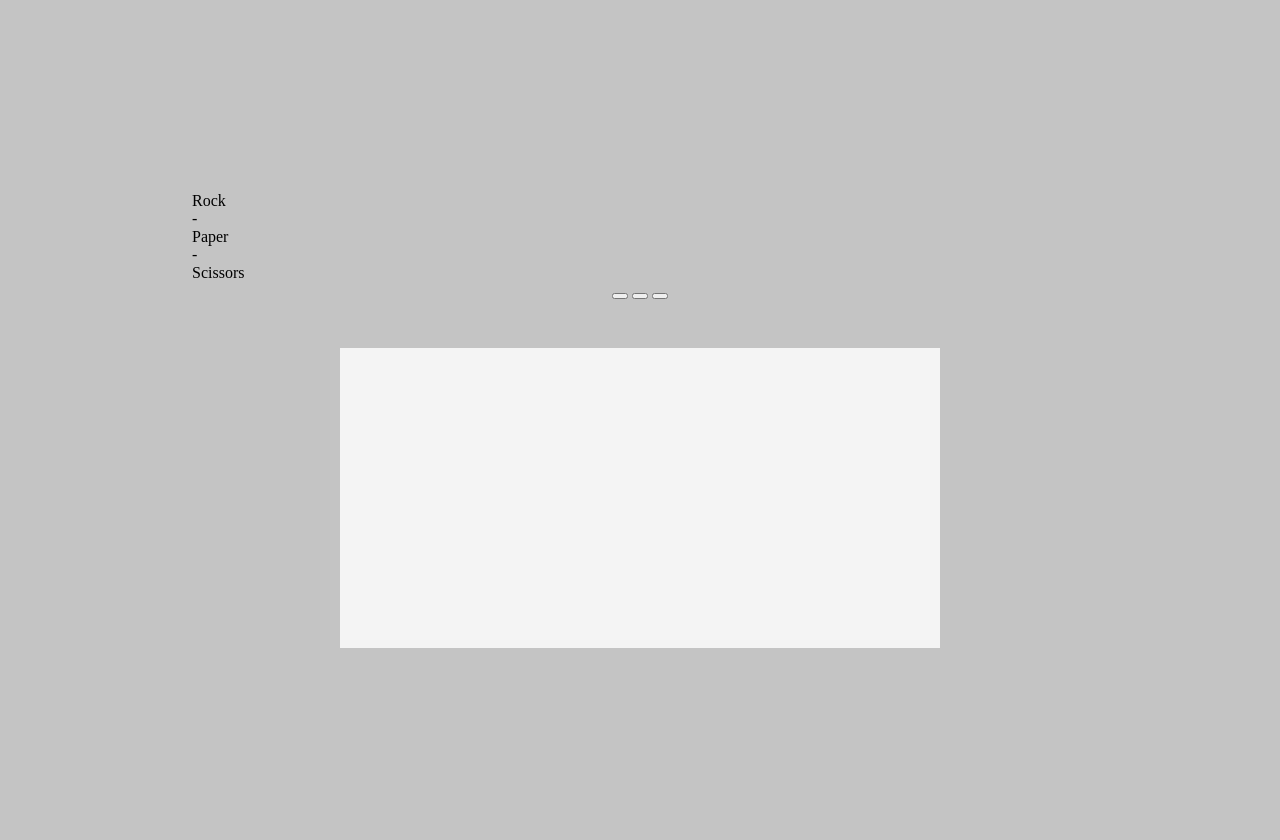
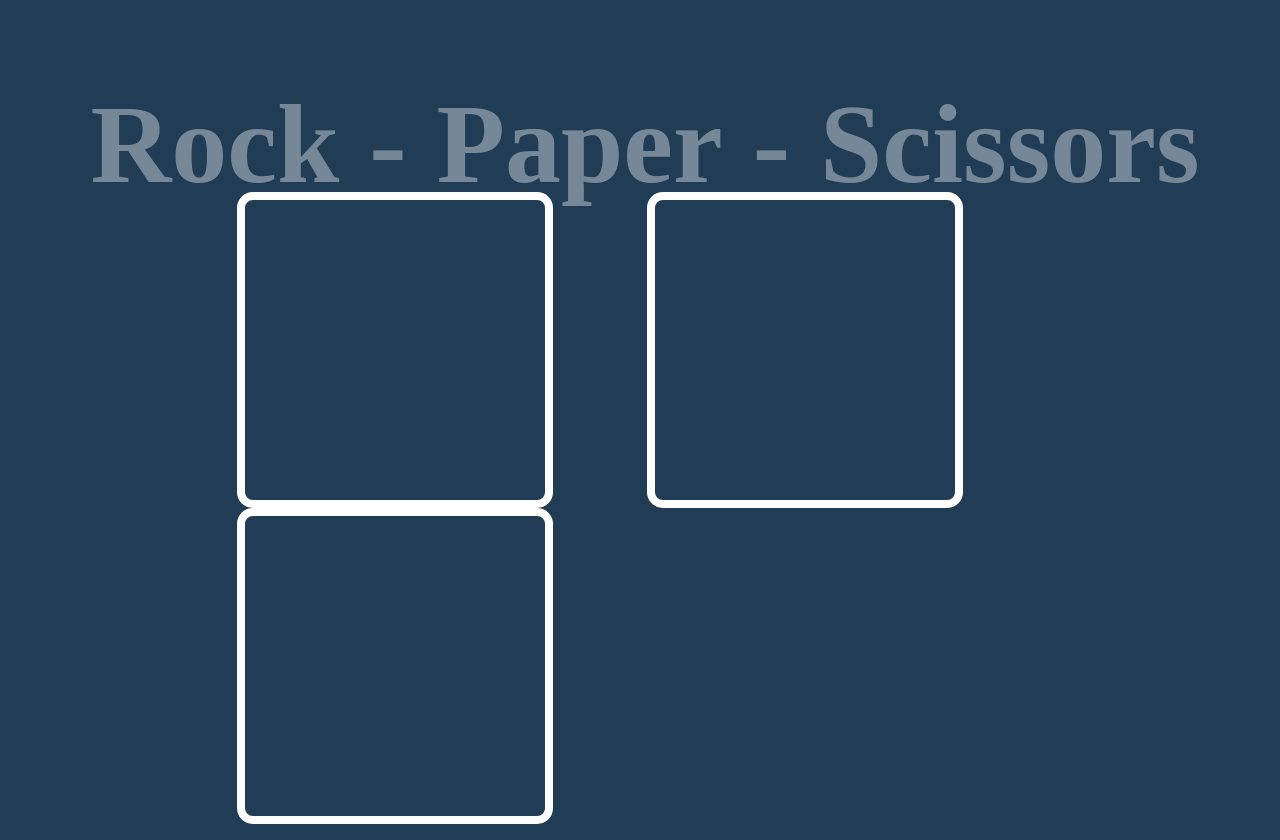
Before and after one commit to WilliamSegrestAU/rock-paper-scissors, a plain HTML site: page index.html in a window 1280 px wide. Drawn offline with Linux system fonts and the light colour scheme; a web font is replaced by a local one.

Commit message:
Added styling to website

```diff
--- a/style.css
+++ b/style.css
@@ -1,5 +1,7 @@
-html {
-    background-color: #c4c4c4;
+:root, html {
+    background-color: #00223ddf;
+    margin: 0;
+    height: 100%;
 }
 
 body {
@@ -11,15 +13,42 @@ body {
     flex-direction: column;
     align-items: center;
     justify-content: center;
-    row-gap: 48px;
 }
 
 .results{
-    width: 600px;
-    height: 300px;
-    background-color: #f4f4f4;
+    color: wheat;
     display: flex;
     flex-direction: column;
     justify-content: center;
     align-items: center;
 }
+
+.title_container {
+    display: flex;
+    font-size: 7rem;
+    font-family: 'dovetail-mvb', serif;
+    font-weight: 700;
+    font-style: normal;
+    justify-content: center;
+    position: fixed;
+    left: 0;
+    top: 10vh;
+    margin-left: 20px;
+    width: 100%;
+    color: rgba(255, 255, 255, 0.389);
+}
+
+#title {
+    margin-right: 30px;
+    transition: all .3s ease;
+}
+
+.opt_btn {
+    margin: 0 45px;
+    width: 100px;
+    height: 100px;
+    padding: 150px;
+    border: white 8px solid;
+    background-color: transparent;
+    border-radius: 5%;
+}
```
